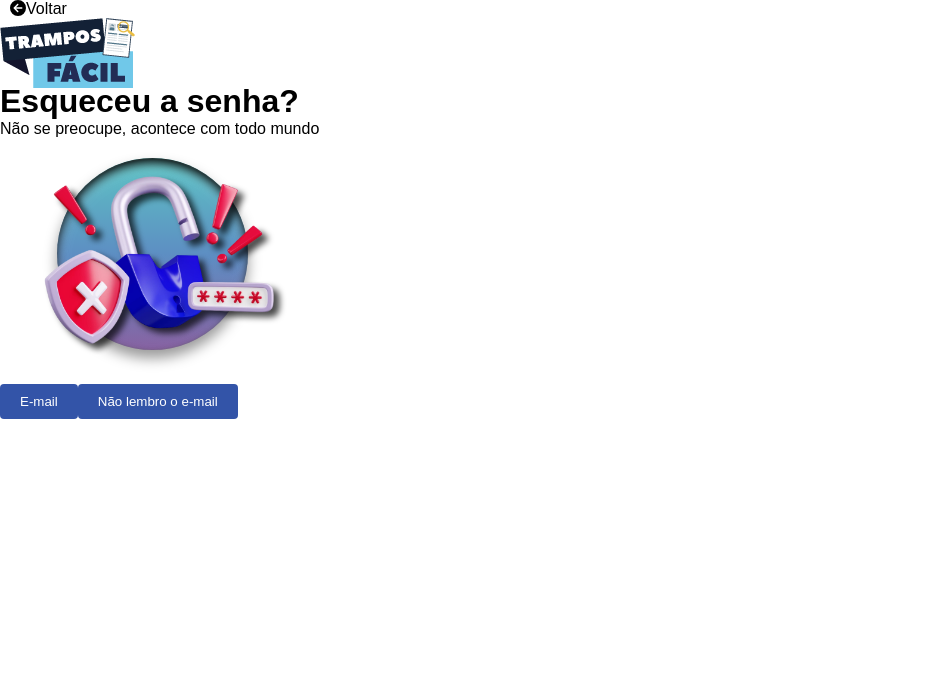
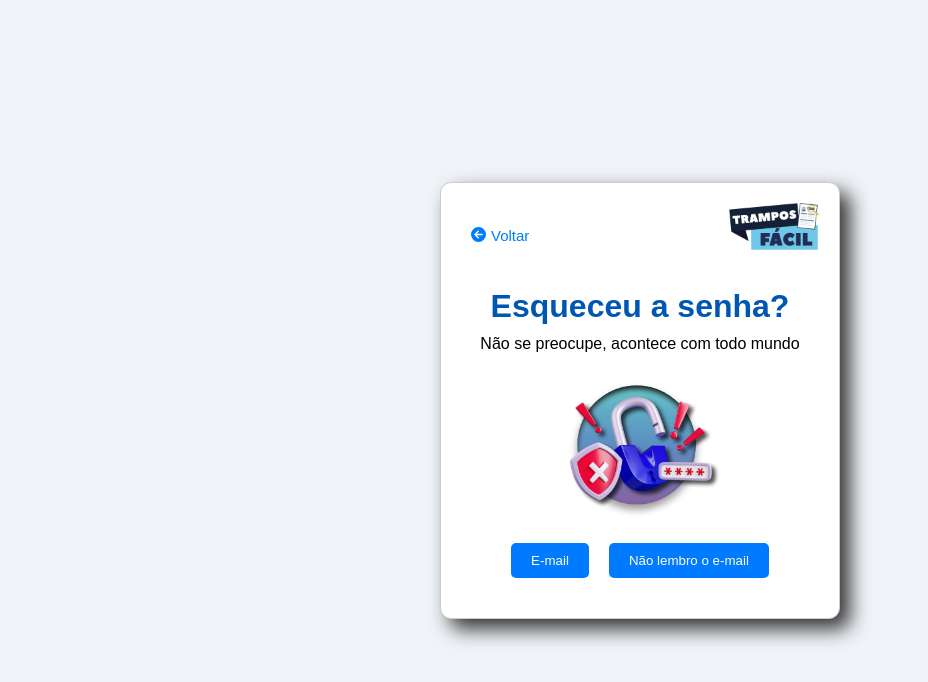
Before and after one commit to Mortari03/trampos-bauru, a React (Create React App) app: page /esqueci_senha in a window 1280 px wide. Shown: the top 682 px of the page, without its empty margins (0-928 px from the left). Built offline with nearby package versions, Linux system fonts and the light colour scheme.

Commit message:
30/07 - Esqueci a Senha
Arrumando o CSS do esqueci a senha !

```diff
--- a/src/estilo/esqueci_senha.css
+++ b/src/estilo/esqueci_senha.css
@@ -0,0 +1,134 @@
+.senha_corpo {
+  background-color: #f0f4f8;
+  display: flex;
+  justify-content: center;
+  align-items: center;
+  height: 100vh; /* Garante que o contêiner ocupe toda a altura da tela */
+}
+
+.senha_container {
+  background-color: #ffffff;
+  display: flex;
+  flex-direction: column;
+  justify-content: space-between;
+  align-items: center;
+  padding: 20px;
+  border: 1px solid #ccc;
+  border-radius: 11px;
+  box-shadow: 10px 10px 20px rgba(0, 0, 0, 0.8);
+  min-height: 400px;
+  width: 400px; /* Ajuste a largura conforme necessário */
+}
+
+.senha_topo {
+  width: 100%;
+  display: flex;
+  justify-content: space-between;
+  align-items: center;
+  margin-bottom: 20px;
+}
+
+.senha_voltar_btn {
+  font-size: 15px;
+  color: #007bff;
+  text-decoration: none;
+}
+.senha_voltar {
+  font-size: 15px;
+  text-decoration: none;
+  margin-left: 5px;
+}
+
+.senha_voltar:hover {
+  color: #0056b3;
+}
+
+.logo img {
+  height: 50px;
+}
+
+.senha_conteudo h1 {
+  color: #0056b3;
+  margin-bottom: 10px;
+  text-align: center;
+}
+
+.senha_conteudo p {
+  color: #000000;
+  margin-bottom: 20px;
+  text-align: center;
+}
+
+.senha_imagem {
+  display: flex;
+  justify-content: center;
+  align-items: center;
+  margin-bottom: 20px;
+}
+
+.senha_imagem img {
+  height: 150px; /* Ajuste conforme necessário */
+}
+
+.senha_botoes {
+  display: flex;
+  justify-content: center;
+  margin-bottom: 20px;
+}
+
+.senha_botoes button {
+  padding: 10px 20px;
+  margin: 0 10px;
+  background-color: #007bff;
+  color: #fff;
+  border: none;
+  border-radius: 5px;
+  cursor: pointer;
+  transition: background-color 0.3s;
+}
+
+.senha_botoes button:hover {
+  background-color: #0056b3;
+}
+
+.senha_botoes .selected {
+  background-color: #0056b3;
+}
+
+.input-container {
+  display: flex;
+  flex-direction: column;
+  width: 100%;
+}
+
+.input-container input {
+  border-radius: 7px;
+  border: 1px solid #ccc;
+  margin: 10px 0;
+  padding: 10px;
+  width: 100%;
+  box-sizing: border-box;
+}
+
+.input-error {
+  border-color: red;
+}
+
+.error-message {
+  color: red;
+  margin: 0;
+}
+
+.enviar-button {
+  padding: 10px;
+  background-color: #007bff;
+  color: #fff;
+  border: none;
+  border-radius: 5px;
+  cursor: pointer;
+  margin-top: 10px;
+}
+
+.enviar-button:hover {
+  background-color: #0056b3;
+}
--- a/src/paginas/esqueci_senha.tsx
+++ b/src/paginas/esqueci_senha.tsx
@@ -56,9 +56,9 @@ function Senha() {
     <div className="senha_corpo">
       <div className="senha_container">
         <div className="senha_topo">
-          <Link to="/" className="senha_voltar">
+          <Link to="/" className="senha_voltar_btn">
             <FontAwesomeIcon icon={faCircleArrowLeft} />
-            Voltar
+            <span className="senha_voltar">Voltar</span>
           </Link>
           <div className="logo">
             <img src="/img/logo.png" alt="Logo" />
```
